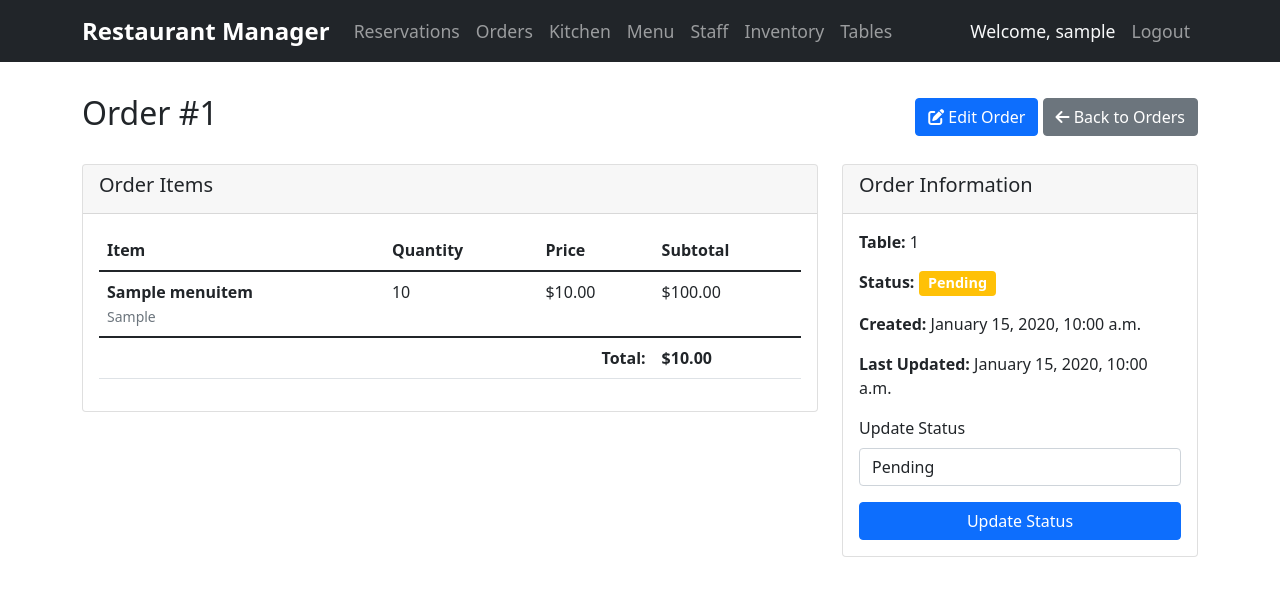
After one commit to angloud/restaurant-managment-system, a Django app: page /orders/1/ in a window 1280 px wide. The commit adds this page. Shown: the top 596 px of the page. Run offline with Django 5.2, Linux system fonts and the light colour scheme; a user stored in the database is signed in; tables that the repository leaves empty hold one stand-in row (values such as "Sample post"); some libraries are stand-ins or nearby versions.

Commit message:
Fix order and more

```diff
--- a/restaurant/forms.py
+++ b/restaurant/forms.py
@@ -21,9 +21,10 @@ class ReservationForm(forms.ModelForm):
 class OrderForm(forms.ModelForm):
     class Meta:
         model = Order
-        fields = ['table']
+        fields = ['table', 'status']
         widgets = {
             'table': forms.Select(attrs={'class': 'form-control'}),
+            'status': forms.Select(attrs={'class': 'form-control'}),
         }
 
 class MenuItemForm(forms.ModelForm):
--- a/restaurant/models.py
+++ b/restaurant/models.py
@@ -150,7 +150,7 @@ class Order(models.Model):
     STATUS_CHOICES = [
         ('PENDING', 'Pending'),
         ('PREPARING', 'Preparing'),
-        ('READY', 'Ready'),
+        ('READY', 'Ready for Pickup'),
         ('DELIVERED', 'Delivered'),
         ('CANCELLED', 'Cancelled'),
     ]
--- a/restaurant/templates/restaurant/base/base.html
+++ b/restaurant/templates/restaurant/base/base.html
@@ -40,6 +40,10 @@
                     <li class="nav-item">
                         <a class="nav-link {% if request.resolver_match.url_name == 'order_list' %}active{% endif %}"
                            href="{% url 'restaurant:order_list' %}">Orders</a>
+                    </li>
+                    <li class="nav-item">
+                        <a class="nav-link {% if request.resolver_match.url_name == 'kitchen_dashboard' %}active{% endif %}"
+                           href="{% url 'restaurant:kitchen_dashboard' %}">Kitchen</a>
                     </li>
                     <li class="nav-item">
                         <a class="nav-link {% if request.resolver_match.url_name == 'menu_list' %}active{% endif %}"
--- /dev/null
+++ b/restaurant/templates/restaurant/orders/detail.html
@@ -0,0 +1,106 @@
+{% extends 'restaurant/base/base.html' %}
+
+{% block content %}
+<div class="container mt-4">
+    <div class="d-flex justify-content-between align-items-center mb-4">
+        <h2>Order #{{ order.order_id }}</h2>
+        <div>
+            <a href="{% url 'restaurant:order_update' order.order_id %}" class="btn btn-primary">
+                <i class="fas fa-edit"></i> Edit Order
+            </a>
+            <a href="{% url 'restaurant:order_list' %}" class="btn btn-secondary">
+                <i class="fas fa-arrow-left"></i> Back to Orders
+            </a>
+        </div>
+    </div>
+
+    <div class="row">
+        <div class="col-md-8">
+            <div class="card mb-4">
+                <div class="card-header">
+                    <h5>Order Items</h5>
+                </div>
+                <div class="card-body">
+                    {% if order.items.exists %}
+                    <div class="table-responsive">
+                        <table class="table">
+                            <thead>
+                                <tr>
+                                    <th>Item</th>
+                                    <th>Quantity</th>
+                                    <th>Price</th>
+                                    <th>Subtotal</th>
+                                </tr>
+                            </thead>
+                            <tbody>
+                                {% for item in order.items.all %}
+                                <tr>
+                                    <td>
+                                        <strong>{{ item.menu_item.name }}</strong>
+                                        {% if item.special_instructions %}
+                                        <br><small class="text-muted">{{ item.special_instructions }}</small>
+                                        {% endif %}
+                                    </td>
+                                    <td>{{ item.quantity }}</td>
+                                    <td>${{ item.menu_item.price }}</td>
+                                    <td>${{ item.subtotal }}</td>
+                                </tr>
+                                {% endfor %}
+                            </tbody>
+                            <tfoot>
+                                <tr>
+                                    <th colspan="3" class="text-end">Total:</th>
+                                    <th>${{ order.total_amount }}</th>
+                                </tr>
+                            </tfoot>
+                        </table>
+                    </div>
+                    {% else %}
+                    <div class="alert alert-warning">
+                        No items in this order.
+                    </div>
+                    {% endif %}
+                </div>
+            </div>
+        </div>
+
+        <div class="col-md-4">
+            <div class="card mb-4">
+                <div class="card-header">
+                    <h5>Order Information</h5>
+                </div>
+                <div class="card-body">
+                    <p><strong>Table:</strong> {% if order.table %}{{ order.table.number }}{% else %}N/A{% endif %}</p>
+                    <p><strong>Status:</strong>
+                        <span class="badge {% if order.status == 'DELIVERED' %}bg-success
+                                         {% elif order.status == 'PENDING' %}bg-warning
+                                         {% elif order.status == 'PREPARING' %}bg-info
+                                         {% elif order.status == 'READY' %}bg-primary
+                                         {% elif order.status == 'CANCELLED' %}bg-danger
+                                         {% endif %}">
+                            {{ order.get_status_display }}
+                        </span>
+                    </p>
+                    <p><strong>Created:</strong> {{ order.created_at|date:"F j, Y, g:i a" }}</p>
+                    <p><strong>Last Updated:</strong> {{ order.updated_at|date:"F j, Y, g:i a" }}</p>
+
+                    <form method="post" action="{% url 'restaurant:order_update_status' order.order_id %}" class="mt-3">
+                        {% csrf_token %}
+                        <div class="mb-3">
+                            <label class="form-label">Update Status</label>
+                            <select name="status" class="form-control">
+                                {% for status_code, status_name in order.STATUS_CHOICES %}
+                                <option value="{{ status_code }}" {% if order.status == status_code %}selected{% endif %}>
+                                    {{ status_name }}
+                                </option>
+                                {% endfor %}
+                            </select>
+                        </div>
+                        <button type="submit" class="btn btn-primary w-100">Update Status</button>
+                    </form>
+                </div>
+            </div>
+        </div>
+    </div>
+</div>
+{% endblock %}
--- a/restaurant/urls.py
+++ b/restaurant/urls.py
@@ -17,6 +17,9 @@ urlpatterns = [
     path('orders/create/', views.order_create, name='order_create'),
     path('orders/<int:pk>/update/', views.order_update, name='order_update'),
     path('orders/<int:pk>/delete/', views.order_delete, name='order_delete'),
+    path('orders/<int:pk>/', views.order_detail, name='order_detail'),
+    path('orders/kitchen/', views.kitchen_dashboard, name='kitchen_dashboard'),
+    path('orders/<int:pk>/update-status/', views.order_update_status, name='order_update_status'),
 
     # Menu
     path('menu/', views.menu_list, name='menu_list'),
--- a/restaurant/views.py
+++ b/restaurant/views.py
@@ -26,6 +26,12 @@ def home(request):
         ).count(),
         'active_orders_count': Order.objects.filter(
             status__in=['PENDING', 'PREPARING']
+        ).count(),
+        'ready_orders_count': Order.objects.filter(
+            status='READY'
+        ).count(),
+        'preparing_orders_count': Order.objects.filter(
+            status='PREPARING'
         ).count(),
         'staff_on_duty_count': Schedule.objects.filter(
             shift_date=today
@@ -172,30 +178,52 @@ def order_list(request):
 @login_required
 def order_create(request):
     if request.method == 'POST':
-        form = OrderForm(request.POST)
+        # Create a copy of POST data to modify
+        post_data = request.POST.copy()
+        # Set a default status if not provided
+        if 'status' not in post_data or not post_data['status']:
+            post_data['status'] = 'PENDING'
+
+        form = OrderForm(post_data)
         if form.is_valid():
-            order = form.save(commit=False)
-            order.status = 'PENDING'
-            order.save()
+            order = form.save()
 
             # Process order items
             menu_items = request.POST.getlist('menu_item[]')
             quantities = request.POST.getlist('quantity[]')
             special_instructions = request.POST.getlist('special_instructions[]')
 
+            # Debug information
+            print(f"Menu items: {menu_items}")
+            print(f"Quantities: {quantities}")
+            print(f"Special instructions: {special_instructions}")
+
+            # Check if we have any items to process
+            if not menu_items or len(menu_items) == 0:
+                messages.warning(request, 'Order created but no items were added.')
+                return redirect('restaurant:order_list')
+
             for item_id, qty, special in zip(menu_items, quantities, special_instructions):
                 if item_id and int(qty) > 0:
-                    OrderItem.objects.create(
-                        order=order,
-                        menu_item_id=item_id,
-                        quantity=qty,
-                        special_instructions=special
-                    )
+                    try:
+                        OrderItem.objects.create(
+                            order=order,
+                            menu_item_id=item_id,
+                            quantity=qty,
+                            special_instructions=special
+                        )
+                        print(f"Created order item: {item_id}, qty: {qty}")
+                    except Exception as e:
+                        print(f"Error creating order item: {str(e)}")
+                        messages.error(request, f"Error adding item to order: {str(e)}")
 
             messages.success(request, 'Order created successfully!')
             return redirect('restaurant:order_list')
+        else:
+            print(f"Form errors: {form.errors}")
+            messages.error(request, f"Form validation failed: {form.errors}")
     else:
-        form = OrderForm()
+        form = OrderForm(initial={'status': 'PENDING'})
 
     menu_items = MenuItem.objects.all().order_by('category', 'name')
     return render(request, 'restaurant/orders/form.html', {
@@ -219,17 +247,41 @@ def order_update(request, pk):
             quantities = request.POST.getlist('quantity[]')
             special_instructions = request.POST.getlist('special_instructions[]')
 
+            # Debug information
+            print(f"Update - Menu items: {menu_items}")
+            print(f"Update - Quantities: {quantities}")
+            print(f"Update - Special instructions: {special_instructions}")
+
+            # Check if we have any items to process
+            if not menu_items or len(menu_items) == 0:
+                messages.warning(request, 'Order updated but no items were added.')
+                return redirect('restaurant:order_list')
+
             for item_id, qty, special in zip(menu_items, quantities, special_instructions):
                 if item_id and int(qty) > 0:
-                    OrderItem.objects.create(
-                        order=order,
-                        menu_item_id=item_id,
-                        quantity=qty,
-                        special_instructions=special
-                    )
+                    try:
+                        OrderItem.objects.create(
+                            order=order,
+                            menu_item_id=item_id,
+                            quantity=qty,
+                            special_instructions=special
+                        )
+                        print(f"Updated order item: {item_id}, qty: {qty}")
+                    except Exception as e:
+                        print(f"Error updating order item: {str(e)}")
+                        messages.error(request, f"Error updating item in order: {str(e)}")
 
             messages.success(request, 'Order updated successfully!')
+
+            # Notify kitchen staff if status changed to READY
+            if order.status == 'READY':
+                messages.info(request, 'Kitchen staff has been notified that the order is ready.')
+                # Send notification logic would go here
+
             return redirect('restaurant:order_list')
+        else:
+            print(f"Update form errors: {form.errors}")
+            messages.error(request, f"Form validation failed: {form.errors}")
     else:
         form = OrderForm(instance=order)
 
@@ -244,9 +296,54 @@ def order_update(request, pk):
 @login_required
 def order_delete(request, pk):
     order = get_object_or_404(Order, pk=pk)
-    order.delete()
-    messages.success(request, 'Order deleted successfully!')
-    return redirect('restaurant:order_list')
+    if request.method == 'POST':
+        order.delete()
+        messages.success(request, 'Order deleted successfully!')
+        return redirect('restaurant:order_list')
+    return render(request, 'restaurant/orders/delete.html', {'order': order})
+
+@login_required
+def order_detail(request, pk):
+    """View order details including all items"""
+    order = get_object_or_404(Order, pk=pk)
+    return render(request, 'restaurant/orders/detail.html', {'order': order})
+
+@login_required
+def kitchen_dashboard(request):
+    """Kitchen staff dashboard to view and update order status"""
+    pending_orders = Order.objects.filter(status='PENDING').order_by('-created_at')
+    preparing_orders = Order.objects.filter(status='PREPARING').order_by('-created_at')
+    ready_orders = Order.objects.filter(status='READY').order_by('-created_at')
+
+    return render(request, 'restaurant/orders/kitchen.html', {
+        'pending_orders': pending_orders,
+        'preparing_orders': preparing_orders,
+        'ready_orders': ready_orders
+    })
+
+@login_required
+def order_update_status(request, pk):
+    """Update order status quickly from kitchen dashboard"""
+    if request.method == 'POST':
+        order = get_object_or_404(Order, pk=pk)
+        status = request.POST.get('status')
+
+        if status in [s[0] for s in Order.STATUS_CHOICES]:
+            previous_status = order.status
+            order.status = status
+            order.save()
+
+            # Add success message
+            messages.success(request, f'Order #{order.order_id} updated to {order.get_status_display()}')
+
+            # Notify staff if the order is ready
+            if status == 'READY' and previous_status != 'READY':
+                messages.info(request, 'Staff has been notified that the order is ready for delivery.')
+                # Send notification logic would go here
+
+        return redirect('restaurant:kitchen_dashboard')
+
+    return redirect('restaurant:kitchen_dashboard')
 
 # Menu Views
 @login_required
```
Also changed, not shown: restaurant/templates/restaurant/home.html (+32 -1 lines), restaurant/templates/restaurant/orders/delete.html (added, +46 -0 lines), restaurant/templates/restaurant/orders/form.html (+34 -35 lines), restaurant/templates/restaurant/orders/kitchen.html (added, +56 -0 lines), restaurant/templates/restaurant/orders/kitchen_orders_list.html (added, +57 -0 lines), restaurant/templates/restaurant/orders/list.html (+6 -1 lines).
